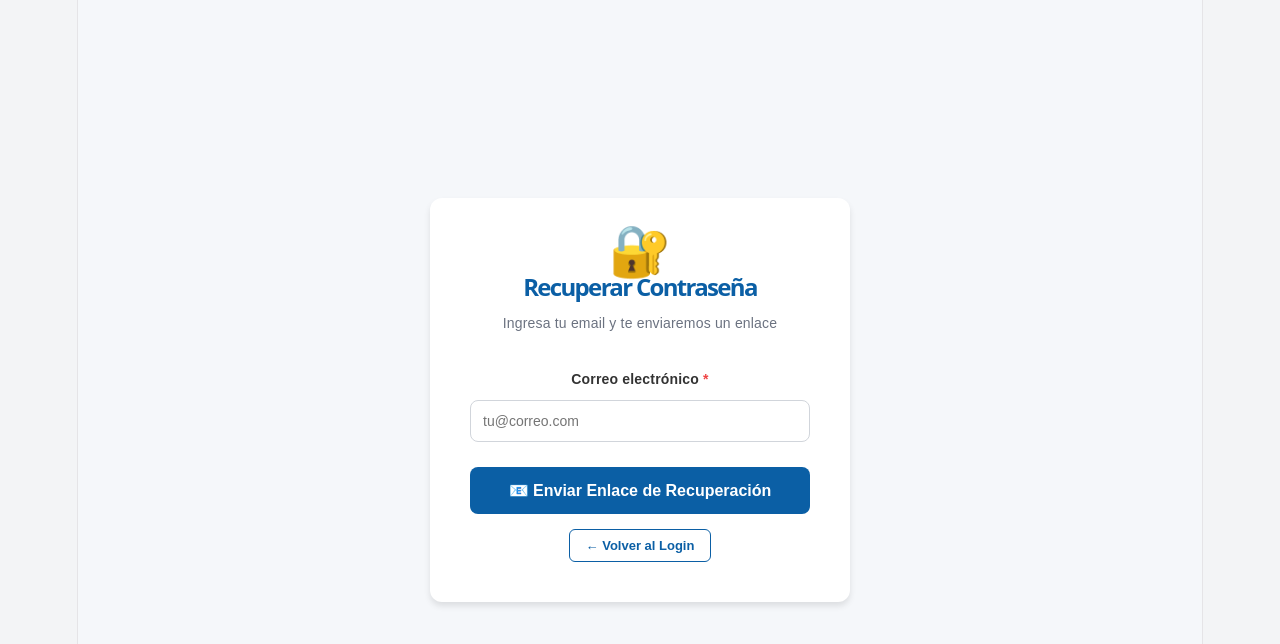
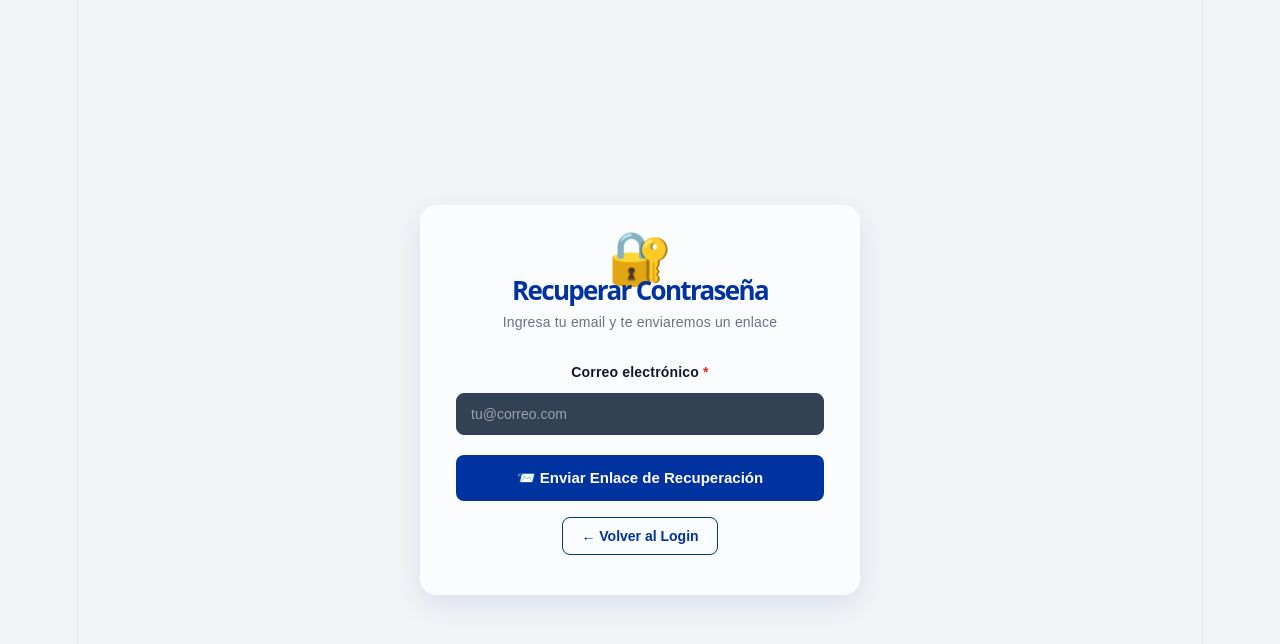
Before and after one commit to efchvhidrocarburos2024-del/sistema-precintos, a React (Vite) app: page / in a window 1280 px wide. Both pictures are taken after a click on the button "¿Olvidaste tu contraseña?". Shown: the top 644 px of the page. Built offline with nearby package versions, Linux system fonts and the light colour scheme.

Commit message:
fix(precios): cambios en el resetpassword_V1

```diff
--- a/src/components/ForgotPassword.jsx
+++ b/src/components/ForgotPassword.jsx
@@ -1,105 +1,119 @@
+// src/components/ForgotPassword.jsx
 import { useState } from 'react'
 import { supabase } from '../supabase'
 import toast from 'react-hot-toast'
 
+const AZUL = '#0033A0'
+const CYAN = '#00AEEF'
+
 export default function ForgotPassword({ setPantalla }) {
   const [email, setEmail] = useState('')
   const [cargando, setCargando] = useState(false)
+  const [error, setError] = useState('')
   const [enviado, setEnviado] = useState(false)
 
-  const emailRegex = /^[^\s@]+@[^\s@]+\.[^\s@]+$/
+  const validarEmail = (v) => /^[^\s@]+@[^\s@]+\.[^\s@]+$/.test(v)
 
-  const handleRecuperar = async (e) => {
+  const enviarEnlace = async (e) => {
     e.preventDefault()
-
-    if (!emailRegex.test(email)) return toast.error('Ingresa un email válido')
-
+    setError('')
+    if (!validarEmail(email)) { setError('Ingresa un correo electrónico válido.'); return }
     setCargando(true)
     try {
       const { error } = await supabase.auth.resetPasswordForEmail(email.trim(), {
-        redirectTo: `${window.location.origin}/?pantalla=reset`
+        redirectTo: `${window.location.origin}/`,
       })
-
-      if (error) throw new Error(error.message)
-
+      if (error) throw error
       setEnviado(true)
-      toast.success('📧 Revisa tu correo para restablecer la contraseña')
-    } catch (error) {
-      toast.error(error.message)
+      toast.success('Enlace de recuperación enviado')
+    } catch (err) {
+      let msg = err?.message || 'No se pudo enviar el enlace.'
+      if (/rate limit/i.test(msg)) {
+        msg = 'Demasiados intentos seguidos (límite del servicio de correo). Espera unos minutos y vuelve a intentar.'
+      } else if (/redirect/i.test(msg)) {
+        msg = `Dominio no autorizado. Agrega ${window.location.origin} en Supabase → Authentication → URL Configuration → Redirect URLs.`
+      } else if (/unable to validate email|format/i.test(msg)) {
+        msg = 'El formato del correo no es válido.'
+      }
+      setError(msg)
+      toast.error(msg)
     } finally {
       setCargando(false)
     }
   }
 
+  const inputStyle = { width: '100%', padding: '12px 14px', borderRadius: '8px', border: '1px solid #334155', backgroundColor: '#334155', color: '#fff', fontSize: '14px', boxSizing: 'border-box' }
+
   if (enviado) {
     return (
-      <div style={{ minHeight: '100vh', display: 'flex', alignItems: 'center', justifyContent: 'center', backgroundColor: '#f5f7fa' }}>
-        <div style={{ backgroundColor: 'white', padding: '40px', borderRadius: '12px', boxShadow: '0 4px 6px rgba(0,0,0,0.1)', width: '100%', maxWidth: '420px', textAlign: 'center' }}>
-          <div style={{ fontSize: '60px', marginBottom: '20px' }}>📧</div>
-          <h2 style={{ color: 'var(--primary-blue)', marginBottom: '15px' }}>Correo Enviado</h2>
-          <p style={{ color: '#6b7280', marginBottom: '25px' }}>
-            Si el email <strong>{email}</strong> está registrado, recibirás un enlace para restablecer tu contraseña.
+      <div style={{ minHeight: '100vh', display: 'flex', alignItems: 'center', justifyContent: 'center', backgroundColor: 'var(--gray-bg, #eef1f5)', padding: '20px' }}>
+        <div style={{ width: '100%', maxWidth: '440px', backgroundColor: '#fbfcfe', borderRadius: '16px', boxShadow: '0 10px 30px rgba(0,51,160,0.10)', padding: '40px 36px', textAlign: 'center' }}>
+          <div style={{ fontSize: '52px', marginBottom: '10px' }}>📬</div>
+          <h1 style={{ margin: '0 0 8px', fontSize: '24px', fontWeight: 900, color: AZUL }}>Revisa tu bandeja</h1>
+          <p style={{ margin: '0 0 6px', fontSize: '14px', color: '#6b7280' }}>
+            Si <strong>{email}</strong> está registrado, recibirás un enlace de recuperación en unos minutos.
           </p>
-          <p style={{ fontSize: '13px', color: '#9ca3af', marginBottom: '25px' }}>
-            ⚠️ Revisa también la carpeta de Spam/Correo no deseado
+          <p style={{ margin: '0 0 24px', fontSize: '13px', color: '#9ca3af' }}>
+            ⚠️ Revisa también la carpeta de <strong>spam / correo no deseado</strong>. El enlace expira en 1 hora.
           </p>
-          <button
-            onClick={() => setPantalla('login')}
-            style={{ padding: '12px 24px', backgroundColor: 'var(--primary-blue)', color: 'white', border: 'none', borderRadius: '8px', cursor: 'pointer', fontWeight: 'bold' }}
-          >
-            ← Volver al Login
-          </button>
+          <div style={{ display: 'flex', flexDirection: 'column', gap: '10px' }}>
+            <button onClick={() => { setEnviado(false); setError('') }} style={{ padding: '12px', borderRadius: '8px', border: 'none', backgroundColor: AZUL, color: '#fff', fontSize: '14px', fontWeight: 'bold', cursor: 'pointer' }}>
+              📨 Reenviar enlace
+            </button>
+            <button onClick={() => setPantalla('')} style={{ padding: '12px', borderRadius: '8px', border: `1px solid ${AZUL}`, backgroundColor: 'transparent', color: AZUL, fontSize: '14px', fontWeight: 'bold', cursor: 'pointer' }}>
+              ← Volver al Login
+            </button>
+          </div>
         </div>
       </div>
     )
   }
 
   return (
-    <div style={{ minHeight: '100vh', display: 'flex', alignItems: 'center', justifyContent: 'center', backgroundColor: '#f5f7fa' }}>
-      <div style={{ backgroundColor: 'white', padding: '40px', borderRadius: '12px', boxShadow: '0 4px 6px rgba(0,0,0,0.1)', width: '100%', maxWidth: '420px' }}>
-        <div style={{ textAlign: 'center', marginBottom: '30px' }}>
-          <div style={{ fontSize: '50px', marginBottom: '10px' }}>🔐</div>
-          <h1 style={{ color: 'var(--primary-blue)', fontSize: '24px', fontWeight: '900', margin: '0 0 10px 0' }}>Recuperar Contraseña</h1>
-          <p style={{ color: '#6b7280', fontSize: '14px' }}>Ingresa tu email y te enviaremos un enlace</p>
-        </div>
+    <div style={{ minHeight: '100vh', display: 'flex', alignItems: 'center', justifyContent: 'center', backgroundColor: 'var(--gray-bg, #eef1f5)', padding: '20px' }}>
+      <style>{`
+        .fp-input::placeholder { color: #9aa3af; }
+        .fp-input:focus { outline: none; border-color: ${CYAN} !important; box-shadow: 0 0 0 3px rgba(0,174,239,0.18); }
+      `}</style>
+      <div style={{ width: '100%', maxWidth: '440px', backgroundColor: '#fbfcfe', borderRadius: '16px', boxShadow: '0 10px 30px rgba(0,51,160,0.10)', padding: '40px 36px', textAlign: 'center' }}>
+        <div style={{ fontSize: '52px', marginBottom: '6px' }}>🔐</div>
+        <h1 style={{ margin: '0 0 6px', fontSize: '26px', fontWeight: 900, color: AZUL }}>Recuperar Contraseña</h1>
+        <p style={{ margin: '0 0 24px', fontSize: '14px', color: '#6b7280' }}>Ingresa tu email y te enviaremos un enlace</p>
 
-        <form onSubmit={handleRecuperar}>
-          <div style={{ marginBottom: '25px' }}>
-            <label style={{ display: 'block', marginBottom: '8px', fontWeight: 'bold', fontSize: '14px' }}>
-              Correo electrónico <span style={{ color: '#ef4444' }}>*</span>
-            </label>
-            <input
-              type="email"
-              value={email}
-              onChange={(e) => setEmail(e.target.value)}
-              placeholder="tu@correo.com"
-              required
-              disabled={cargando}
-              style={{ width: '100%', padding: '12px', borderRadius: '8px', border: '1px solid #d1d5db', fontSize: '14px', boxSizing: 'border-box' }}
-            />
+        {error && (
+          <div style={{ marginBottom: '16px', padding: '10px 12px', borderRadius: '8px', backgroundColor: '#fef2f2', border: '1px solid #fecaca', color: '#b91c1c', fontSize: '13px', fontWeight: 'bold', textAlign: 'left' }}>
+            ⚠️ {error}
           </div>
+        )}
 
+        <form onSubmit={enviarEnlace} style={{ textAlign: 'left' }}>
+          <label style={{ display: 'block', marginBottom: '8px', fontWeight: 'bold', fontSize: '14px', color: '#111827', textAlign: 'center' }}>
+            Correo electrónico <span style={{ color: '#dc2626' }}>*</span>
+          </label>
+          <input
+            className="fp-input"
+            type="email"
+            value={email}
+            onChange={(e) => setEmail(e.target.value)}
+            placeholder="tu@correo.com"
+            autoComplete="email"
+            style={{ ...inputStyle, marginBottom: '20px' }}
+          />
           <button
             type="submit"
             disabled={cargando}
-            style={{
-              width: '100%', padding: '14px', backgroundColor: cargando ? '#9ca3af' : 'var(--primary-blue)',
-              color: 'white', border: 'none', borderRadius: '8px', fontSize: '16px', fontWeight: 'bold',
-              cursor: cargando ? 'not-allowed' : 'pointer', marginBottom: '15px'
-            }}
+            style={{ width: '100%', padding: '14px', borderRadius: '8px', border: 'none', backgroundColor: AZUL, color: '#fff', fontSize: '15px', fontWeight: 'bold', cursor: cargando ? 'not-allowed' : 'pointer', opacity: cargando ? 0.7 : 1 }}
           >
-            {cargando ? '⏳ Enviando...' : '📧 Enviar Enlace de Recuperación'}
+            {cargando ? '⏳ Enviando...' : '📨 Enviar Enlace de Recuperación'}
           </button>
         </form>
 
-        <div style={{ textAlign: 'center' }}>
-          <button
-            onClick={() => setPantalla('login')}
-            style={{ background: 'none', border: '1px solid var(--primary-blue)', color: 'var(--primary-blue)', padding: '8px 16px', borderRadius: '6px', cursor: 'pointer', fontSize: '13px', fontWeight: 'bold' }}
-          >
-            ← Volver al Login
-          </button>
-        </div>
+        <button
+          onClick={() => setPantalla('')}
+          style={{ marginTop: '16px', padding: '10px 18px', borderRadius: '8px', border: `1px solid ${AZUL}`, backgroundColor: 'transparent', color: AZUL, fontSize: '14px', fontWeight: 'bold', cursor: 'pointer' }}
+        >
+          ← Volver al Login
+        </button>
       </div>
     </div>
   )
```
